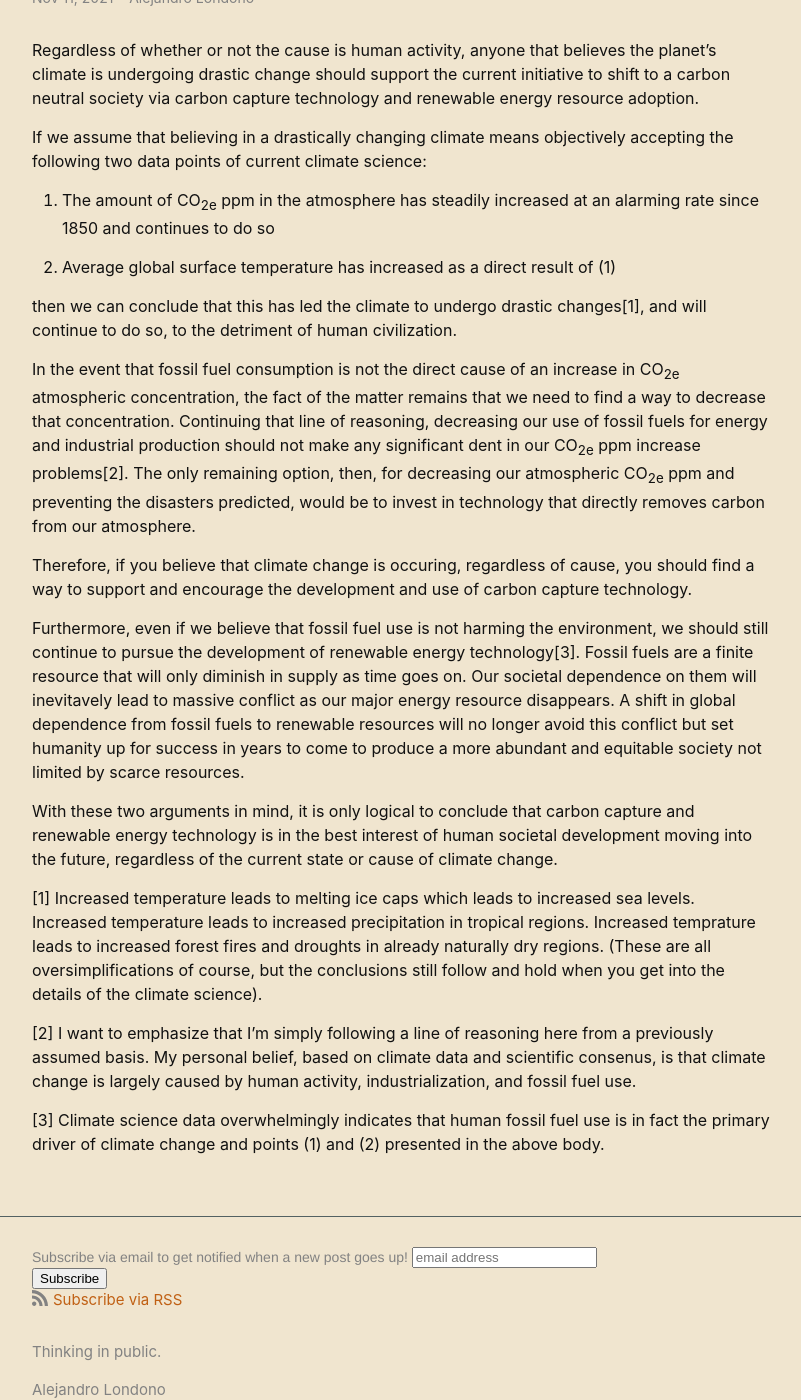
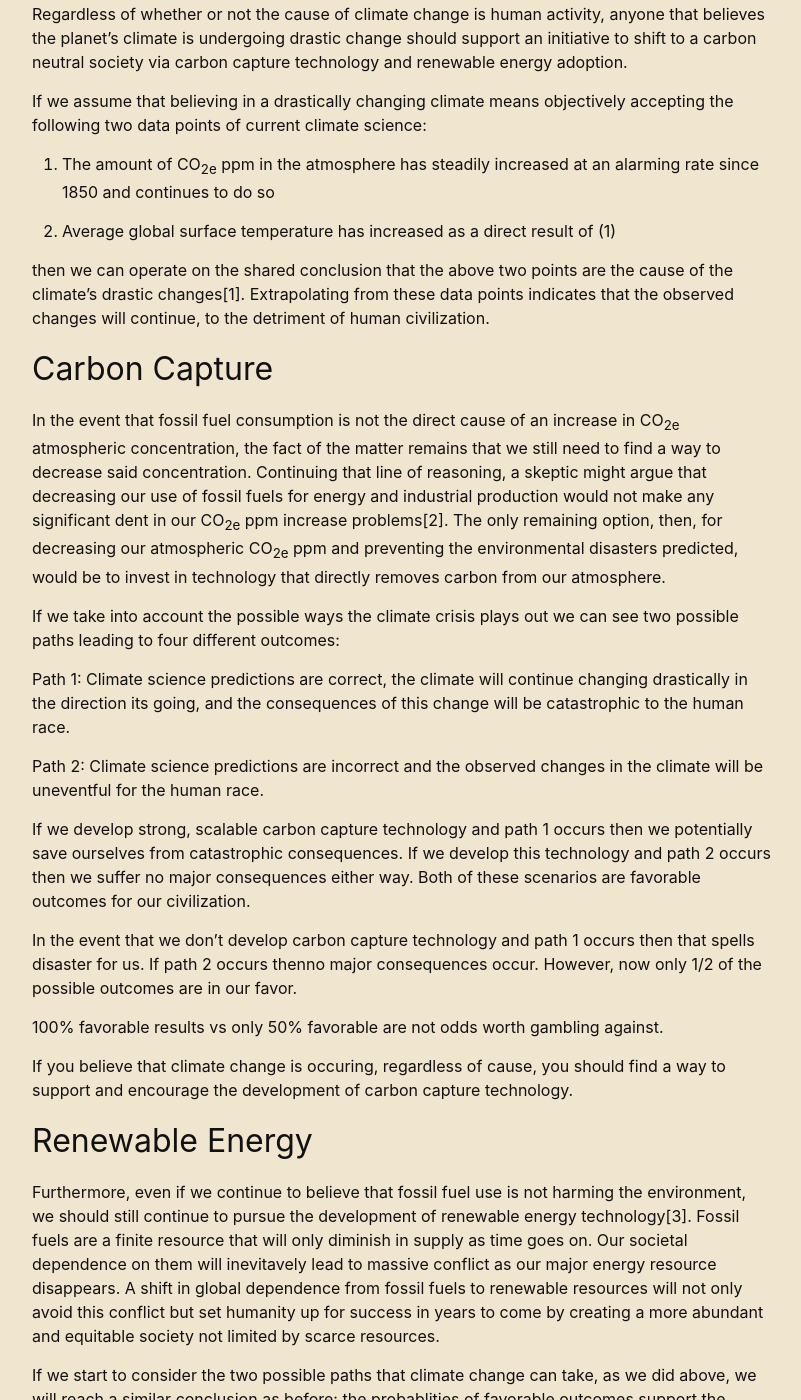
Before and after one commit to Alondono97/blog.alondono.me, a Jekyll site: the page built from _posts/2021-11-16-net-zero-for-non-believers.md, in a window 1280 px wide and 1400 px high, scrolled down 285 px. Shown: the whole window, without its empty margins (238-1039 px from the left). Built offline with Jekyll 4.4.1, drawn with Linux system fonts in a browser that asks for light colours; comment, search, counter and statistics services are not loaded; some of the changed text lies outside the part shown.

Commit message:
some edits

```diff
--- a/_posts/2021-11-16-net-zero-for-non-believers.md
+++ b/_posts/2021-11-16-net-zero-for-non-believers.md
@@ -1,13 +1,13 @@
 ---
 layout: post
 title: "Net Zero for Non-Believers"
-subtitle: "Why you should support carbon capture and renewable energy development even if you don't believe in anthropogenic climate change"
+subtitle: "Support carbon capture and renewable energy even if climate change is not anthropogenic"
 author: Alejandro Londono
 date: 2021-11-11 5:30:00 +0000
 categories: [climate, blogposts]
 ---
 
-Regardless of whether or not the cause is human activity, anyone that believes the planet's climate is undergoing drastic change should support the current initiative to shift to a carbon neutral society via carbon capture technology and renewable energy resource adoption.
+Regardless of whether or not the cause of climate change is human activity, anyone that believes the planet's climate is undergoing drastic change should support an initiative to shift to a carbon neutral society via carbon capture technology and renewable energy adoption.
 
 If we assume that believing in a drastically changing climate means objectively accepting the following two data points of current climate science:
 
@@ -15,16 +15,36 @@ If we assume that believing in a drastically changing climate means objectively
 
 2. Average global surface temperature has increased as a direct result of (1)
 
-then we can conclude that this has led the climate to undergo drastic changes[1], and will continue to do so, to the detriment of human civilization.
+then we can operate on the shared conclusion that the above two points are the cause of the climate's drastic changes[1]. Extrapolating from these data points indicates that the observed changes will continue, to the detriment of human civilization.
 
-In the event that fossil fuel consumption is not the direct cause of an increase in CO<sub>2e</sub> atmospheric concentration, the fact of the matter remains that we need to find a way to decrease that concentration. Continuing that line of reasoning, decreasing our use of fossil fuels for energy and industrial production should not make any significant dent in our CO<sub>2e</sub> ppm increase problems[2]. The only remaining option, then, for decreasing our atmospheric CO<sub>2e</sub> ppm and preventing the disasters predicted, would be to invest in technology that directly removes carbon from our atmosphere.
 
-Therefore, if you believe that climate change is occuring, regardless of cause, you should find a way to support and encourage the development and use of carbon capture technology.
+## Carbon Capture
 
-Furthermore, even if we believe that fossil fuel use is not harming the environment, we should still continue to pursue the development of renewable energy technology[3]. Fossil fuels are a finite resource that will only diminish in supply as time goes on. Our societal dependence on them will inevitavely lead to massive conflict as our major energy resource disappears. A shift in global dependence from fossil fuels to renewable resources will no longer avoid this conflict but set humanity up for success in years to come to produce a more abundant and equitable society not limited by scarce resources.
+In the event that fossil fuel consumption is not the direct cause of an increase in CO<sub>2e</sub> atmospheric concentration, the fact of the matter remains that we still need to find a way to decrease said concentration. Continuing that line of reasoning, a skeptic might argue that decreasing our use of fossil fuels for energy and industrial production would not make any significant dent in our CO<sub>2e</sub> ppm increase problems[2]. The only remaining option, then, for decreasing our atmospheric CO<sub>2e</sub> ppm and preventing the environmental disasters predicted, would be to invest in technology that directly removes carbon from our atmosphere.
 
-With these two arguments in mind, it is only logical to conclude that carbon capture and renewable energy technology is in the best interest of human societal development moving into the future, regardless of the current state or cause of climate change.
+If we take into account the possible ways the climate crisis plays out we can see two possible paths leading to four different outcomes:
 
+Path 1: Climate science predictions are correct, the climate will continue changing drastically in the direction its going, and the consequences of this change will be catastrophic to the human race.
+
+Path 2: Climate science predictions are incorrect and the observed changes in the climate will be uneventful for the human race.
+
+If we develop strong, scalable carbon capture technology and path 1 occurs then we potentially save ourselves from catastrophic consequences. If we develop this technology and path 2 occurs then we suffer no major consequences either way. Both of these scenarios are favorable outcomes for our civilization.
+
+In the event that we don't develop carbon capture technology and path 1 occurs then that spells disaster for us. If path 2 occurs thenno major consequences occur. However, now only 1/2 of the possible outcomes are in our favor.
+
+100% favorable results vs only 50% favorable are not odds worth gambling against.
+
+If you believe that climate change is occuring, regardless of cause, you should find a way to support and encourage the development of carbon capture technology.
+
+## Renewable Energy
+
+Furthermore, even if we continue to believe that fossil fuel use is not harming the environment, we should still continue to pursue the development of renewable energy technology[3]. Fossil fuels are a finite resource that will only diminish in supply as time goes on. Our societal dependence on them will inevitavely lead to massive conflict as our major energy resource disappears. A shift in global dependence from fossil fuels to renewable resources will not only avoid this conflict but set humanity up for success in years to come by creating a more abundant and equitable society not limited by scarce resources.
+
+If we start to consider the two possible paths that climate change can take, as we did above, we will reach a similar conclusion as before: the probablities of favorable outcomes support the adoption of renewable resources as the main source of civilization's energy.
+
+Taking these ideas into account, it follows that further development of carbon capture and renewable energy technology is in the best interest of future human societal development, independent of the current state or cause of climate change.
+
+### Footnotes
 [1] Increased temperature leads to melting ice caps which leads to increased sea levels. Increased temperature leads to increased precipitation in tropical regions. Increased temprature leads to increased forest fires and droughts in already naturally dry regions. (These are all oversimplifications of course, but the conclusions still follow and hold when you get into the details of the climate science).
 
 [2] I want to emphasize that I'm simply following a line of reasoning here from a previously assumed basis. My personal belief, based on climate data and scientific consenus, is that climate change is largely caused by human activity, industrialization, and fossil fuel use.
```
